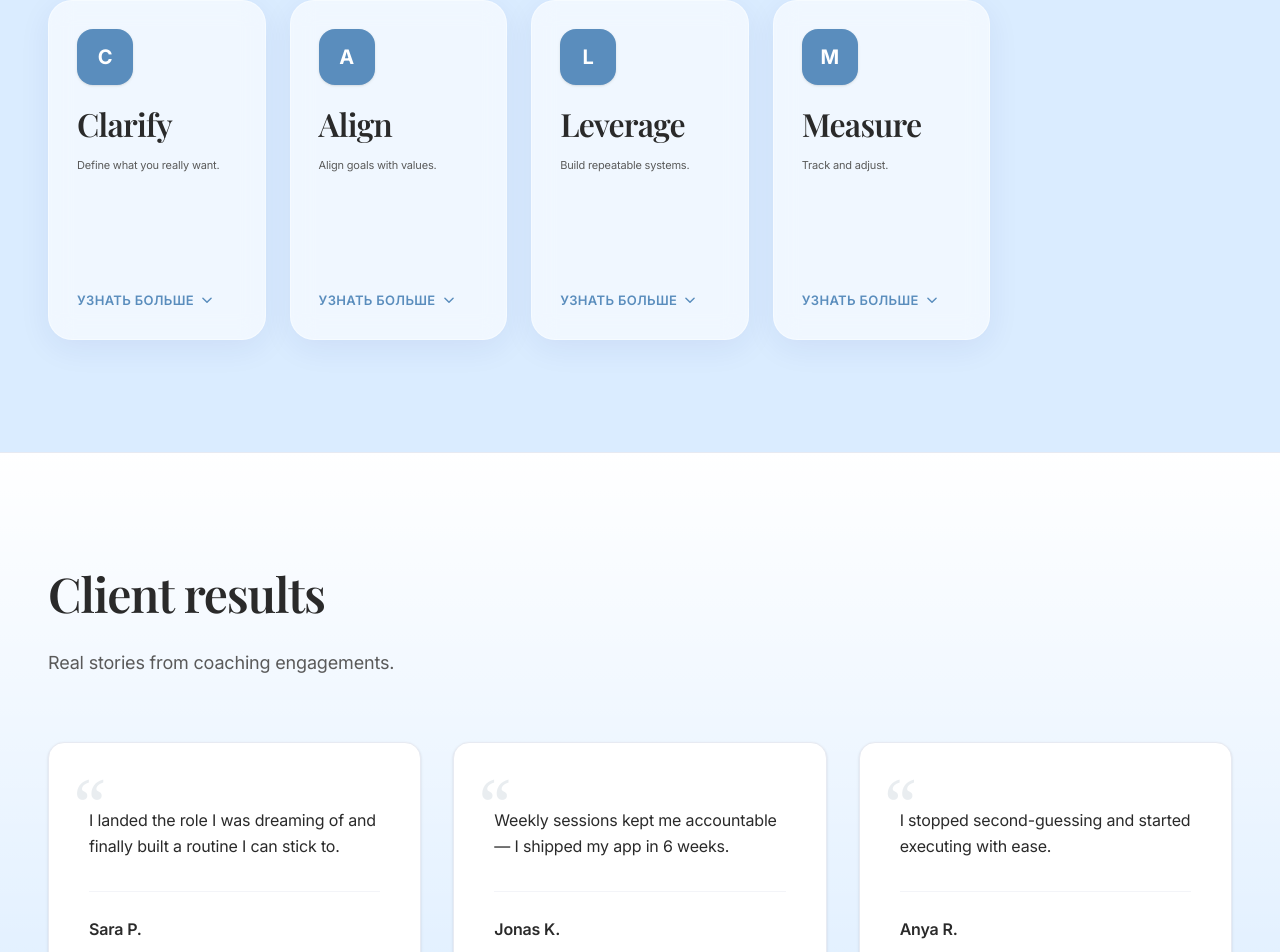
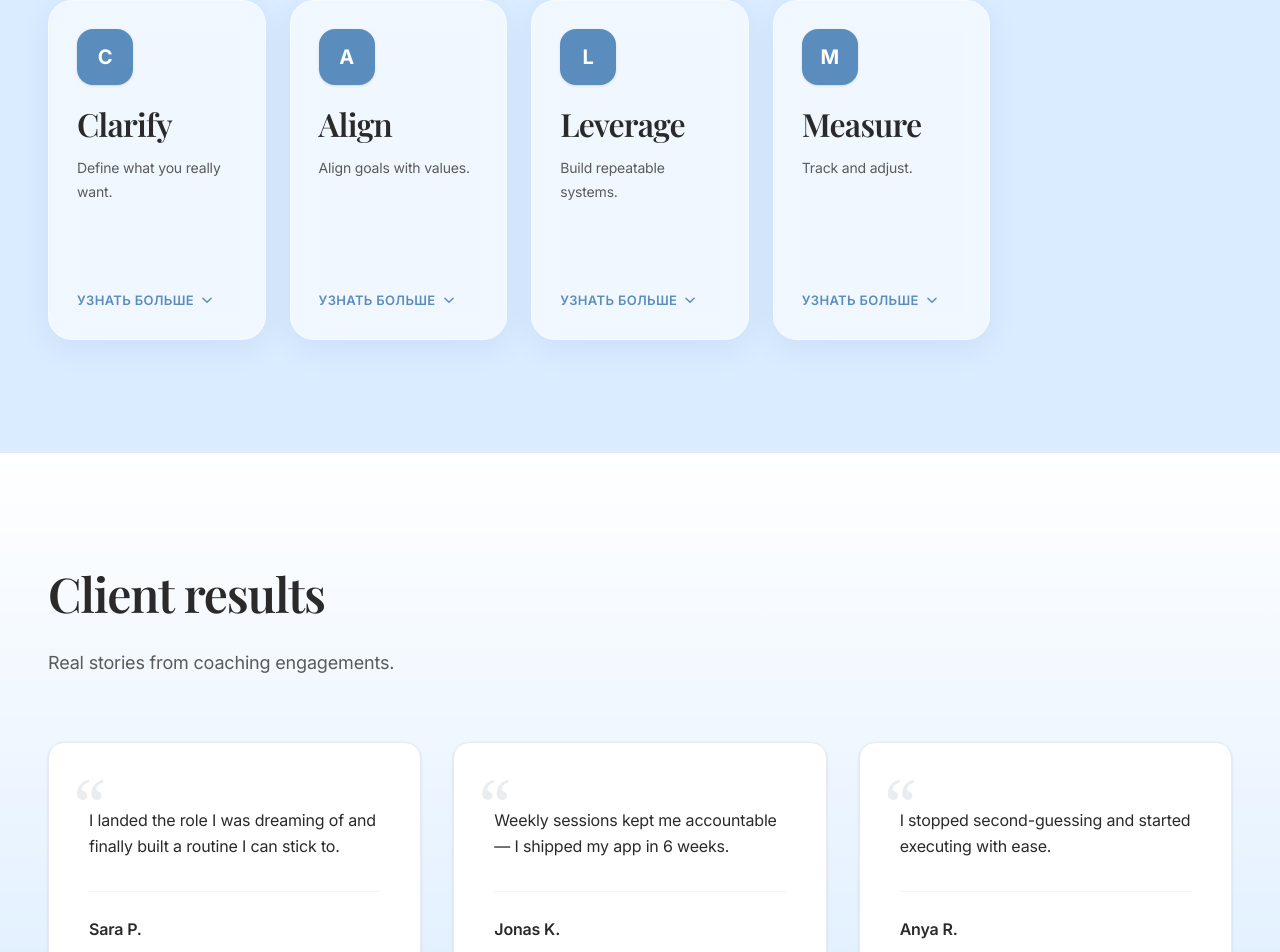
Before and after one commit to diiegg/liza.coach, a Next.js app: page / in a window 1280 px wide. Shown: the part 2911-3863 px from the top of the page. Built offline with nearby package versions, Linux system fonts and the light colour scheme; a web font is replaced by a local one.

Commit message:
fix: restore original title sizes (text-lg)

```diff
--- a/src/components/ui/MethodStepCard.tsx
+++ b/src/components/ui/MethodStepCard.tsx
@@ -45,8 +45,8 @@ export function MethodStepCard({ k, t, subtitle, d }: MethodStepCardProps) {
         <div className="h-14 w-14 rounded-2xl bg-[var(--brand)] text-white grid place-items-center font-bold text-xl shadow-sm">
           {k}
         </div>
-        <h3 className="mt-5 font-semibold text-xs tracking-tight leading-tight">{t}</h3>
-        <p className="mt-3 text-[var(--muted)] leading-relaxed text-[11px]">{subtitle}</p>
+        <h3 className="mt-5 font-semibold text-lg tracking-tight leading-tight">{t}</h3>
+        <p className="mt-3 text-[var(--muted)] leading-relaxed text-sm">{subtitle}</p>
       </div>
 
       {/* Expandable content */}
```
